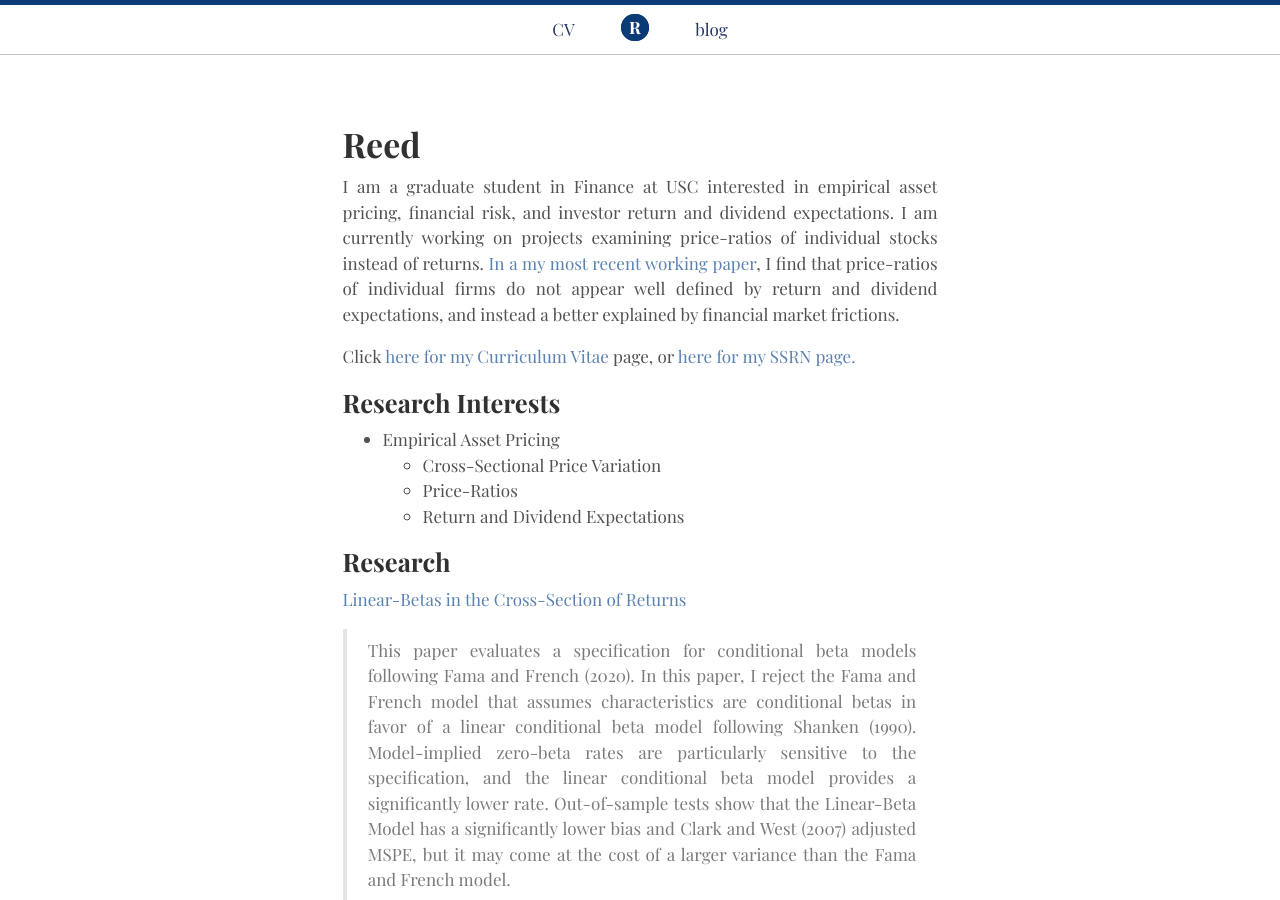
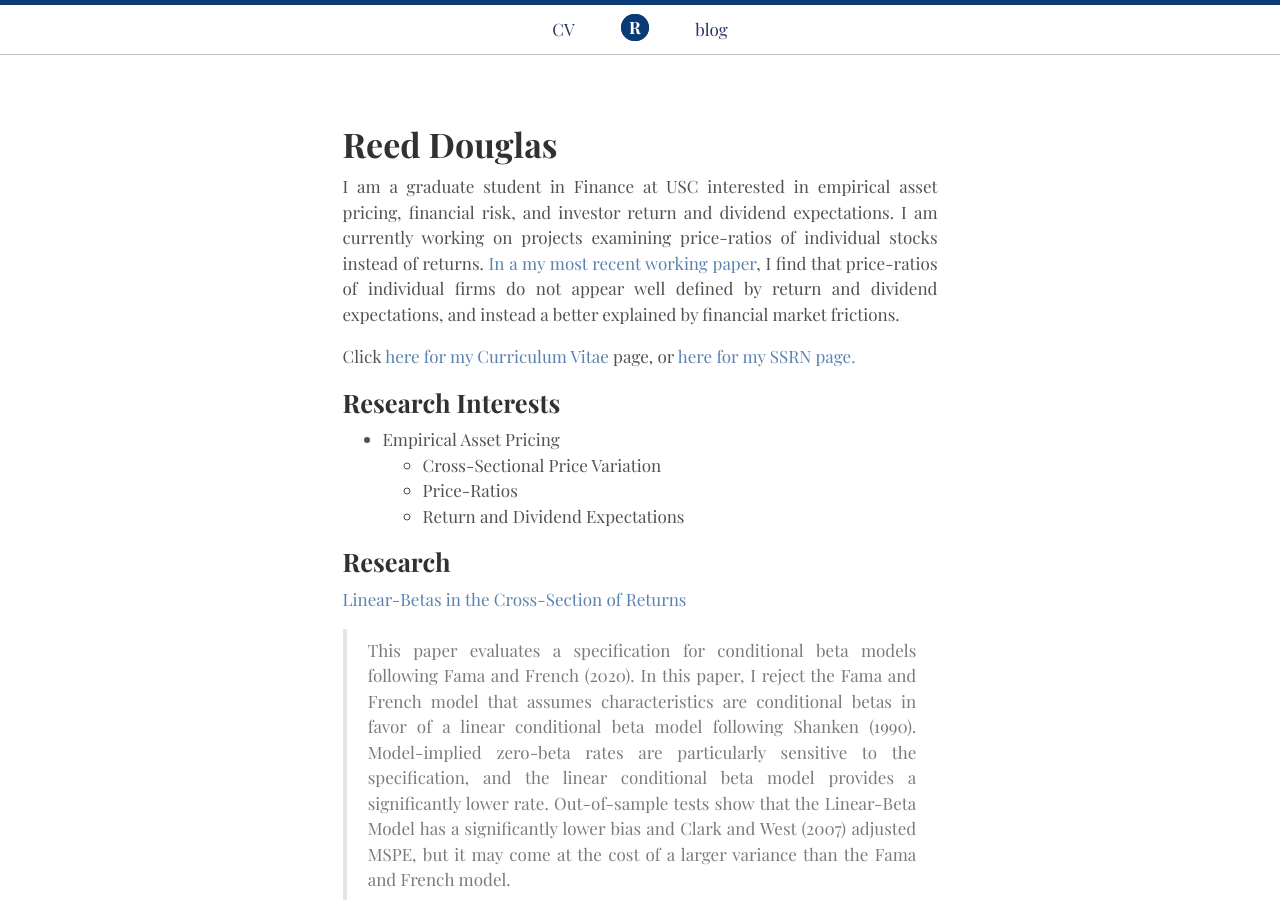
Before and after one commit to reeddoug/reeddoug.github.io, a Jekyll site: the page built from index.md, in a window 1280 px wide and 900 px high. Built offline with Jekyll 4.4.1, drawn with Linux system fonts in a browser that asks for light colours; some web fonts are replaced; our own code applies the rules of GitHub Pages for plain Markdown files.

Commit message:
Update index.md

```diff
--- a/index.md
+++ b/index.md
@@ -1,4 +1,4 @@
-# Reed
+# Reed Douglas
 
 I am a graduate student in Finance at USC interested in empirical asset pricing, financial risk, and investor return and dividend expectations. I am currently working on projects examining price-ratios of individual stocks instead of returns. [In a my most recent working paper](https://papers.ssrn.com/sol3/papers.cfm?abstract_id=3759410), I find that price-ratios of individual firms do not appear well defined by return and dividend expectations, and instead a better explained by financial market frictions.
 
```
